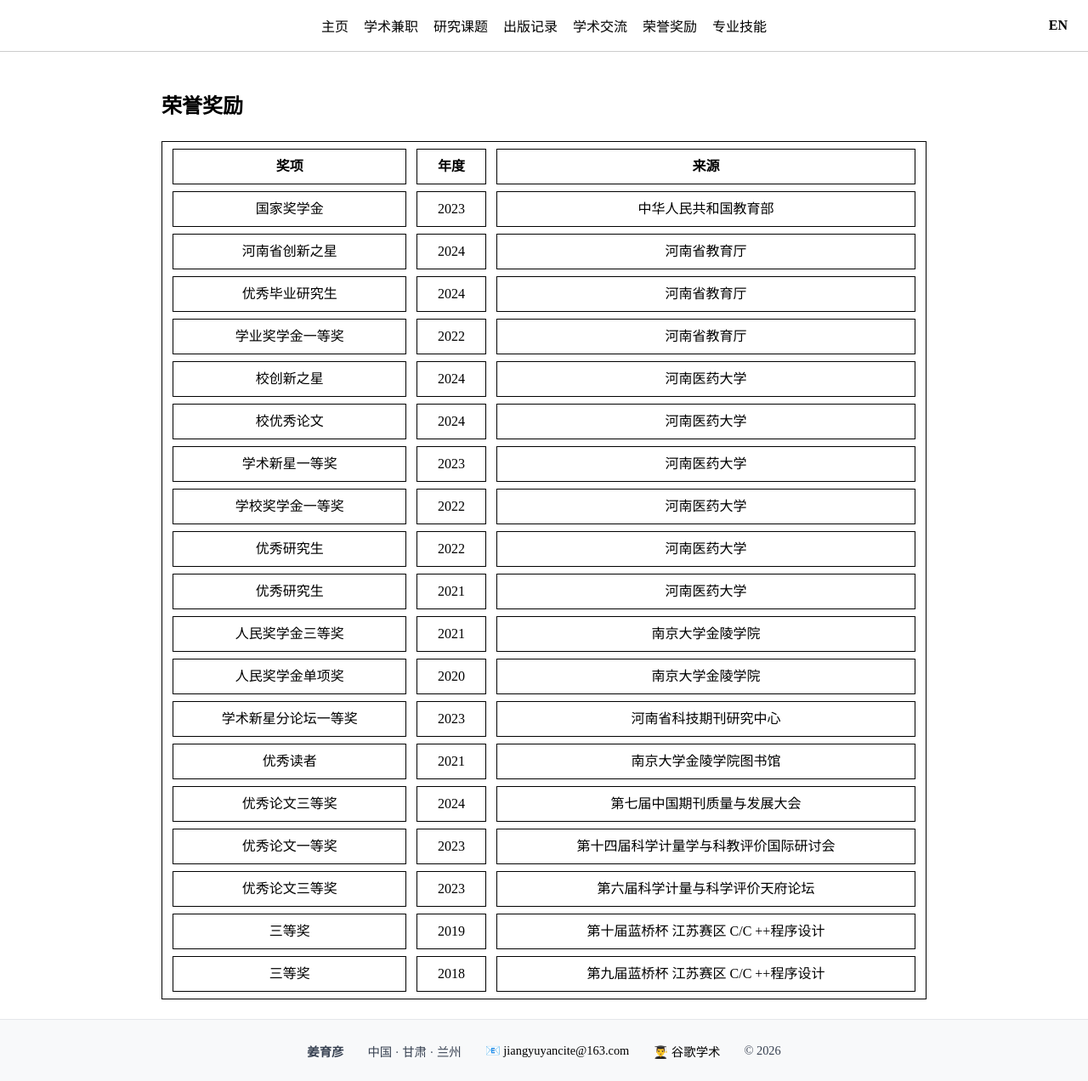
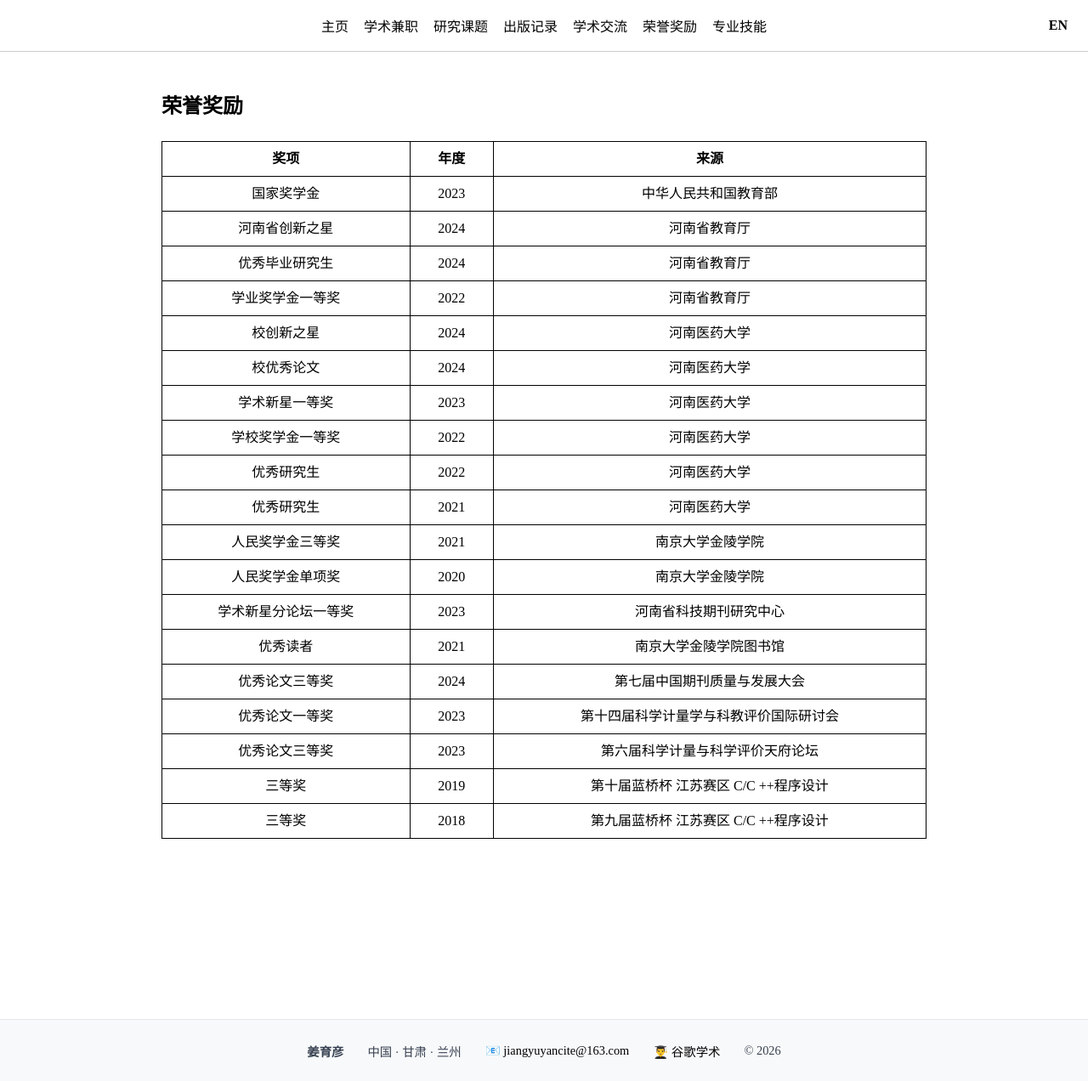
Before and after one commit to jiang-yuyan/Yuyan-Jiang-CV, a Jekyll site: the page built from honour/honours-zh.md, in a window 1280 px wide and 1272 px high. Shown: the whole window at 85% size. Built offline with Jekyll 4.4.1, drawn with Linux system fonts in a browser that asks for light colours.

Commit message:
Update default.html

```diff
--- a/_layouts/default.html
+++ b/_layouts/default.html
@@ -109,21 +109,21 @@ main {
     line-height: 1.75;
 }
 
+
 /* =========================================================
-   ✅ 新增：正文表格样式（全框线 + 列间距）
-   仅作用于 main 内的表格，不影响其他任何部分
+   正文表格：单元格全框线，无表格外框，列间距来自 padding
+   仅作用于 main 内表格
    ========================================================= */
 main table {
     width: 100%;
-    border-collapse: separate;     /* 允许单元格间距 */
-    border-spacing: 12px 8px;       /* 列间距 12px，行间距 8px */
-    border: 1px solid #000;         /* 表格外框 */
+    border-collapse: collapse;   /* 合并边框，避免出现框线间距 */
+    border: none;                /* 明确：表格本身无外框 */
 }
 
 main th,
 main td {
-    border: 1px solid #000;         /* 单元格全框线 */
-    padding: 6px 10px;
+    border: 1px solid #000;      /* 单元格全框线 */
+    padding: 6px 16px;           /* 列间距来自 padding（不在框线之间） */
     text-align: center;
 }
 
```
